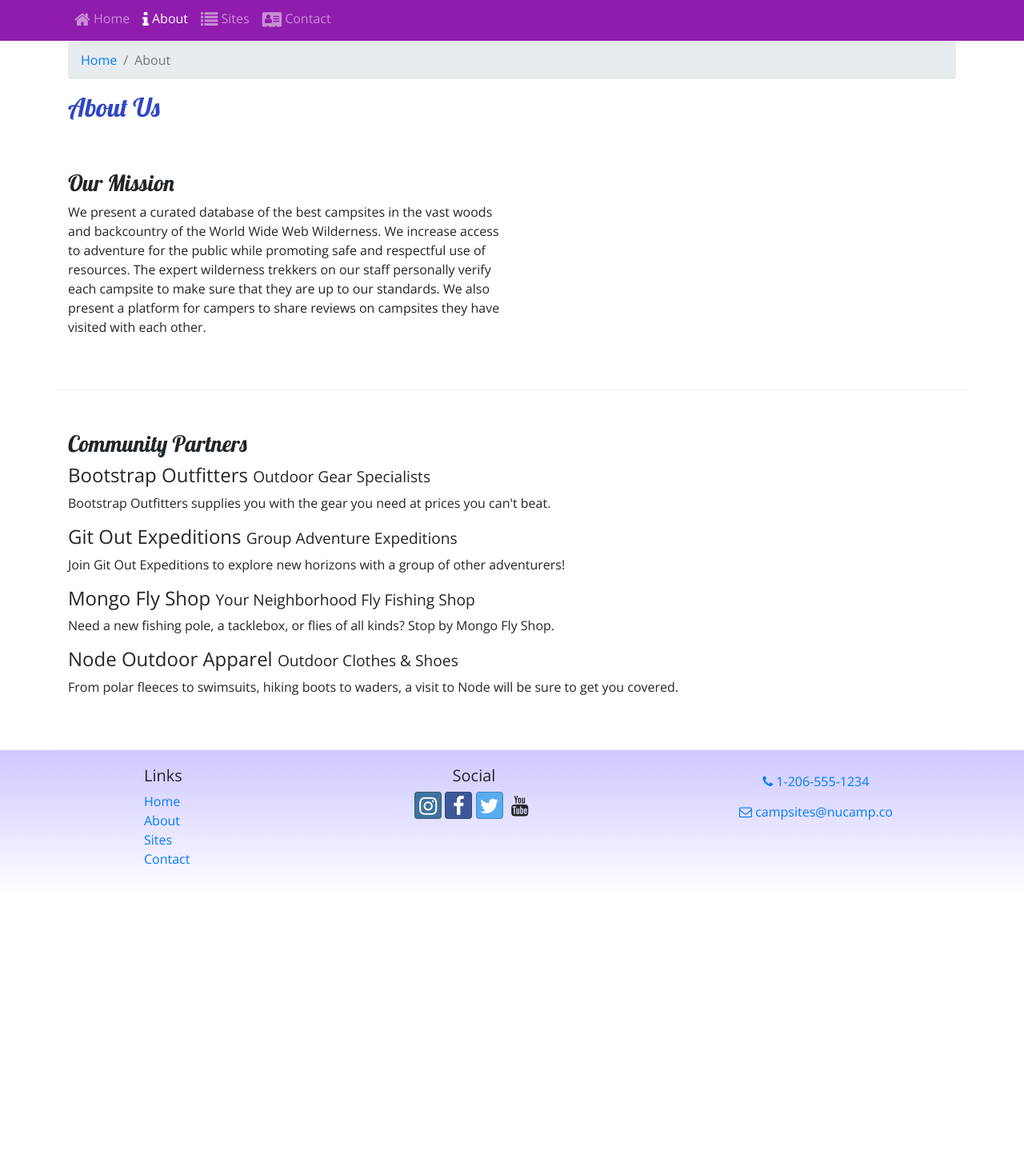
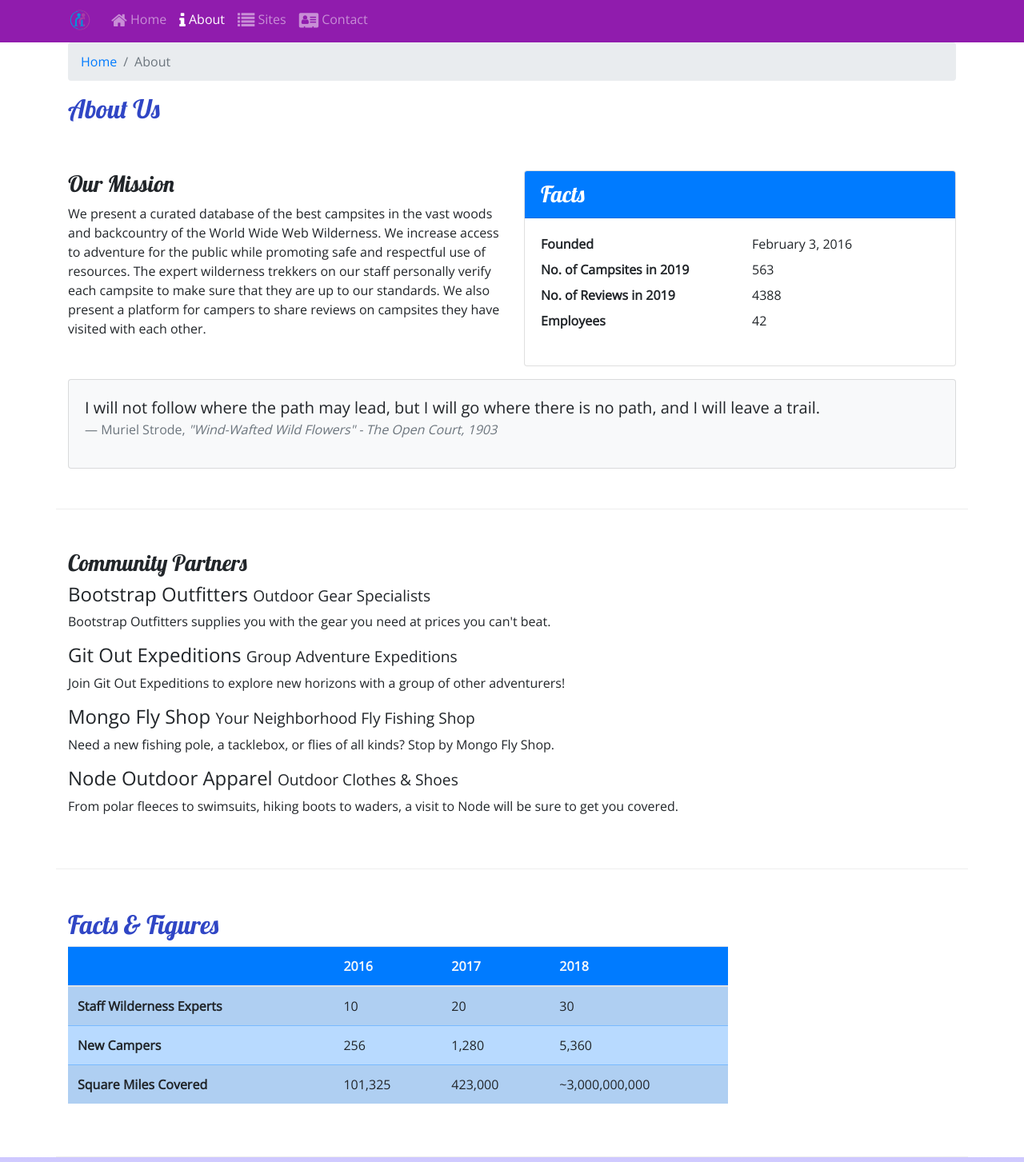
Before and after one commit to nickero/Bootstrap, a website: page aboutus.html in a window 1280 px wide. Shown: the part 167-1620 px from the top of the page at 80% size. Before the commit the page ends 1289 px from the top, so only its background shows below. Drawn offline with nearby package versions, Linux system fonts and the light colour scheme.

Commit message:
Images and Media

```diff
--- a/aboutus.html
+++ b/aboutus.html
@@ -20,6 +20,9 @@
         <header class="jumbotron jumbotron-fluid">
             <div class="container">
                 <div class="row">
+                    <div class="col-4 col-sm-3 col-md-2 align-self-center">
+                    <a href="index.html"><img src="img/logo.png" class="img-fluid"/></a>
+                    </div>
                     <div class="col">
                         <h1>NuCamp</h1>
                         <h2>a better way to camp</h2>
@@ -30,7 +33,8 @@
 
         <nav class="navbar navbar-expand-sm navbar-dark sticky-top">
             <div class="container">
-                <button class="navbar-toggler ml-auto" type="button" data-toggle="collapse" data-target="nucampNavbar">
+                <a class="navbar-brand" href="index.html"><img src="img/logo.png" height="30" width="30" /></a>
+                <button class="navbar-toggler" type="button" data-toggle="collapse" data-target="#nucampNavbar">
                     <span class="navbar-toggler-icon"></span>
                 </button>
                 <div class="collapse navbar-collapse" id="nucampNavbar">
@@ -56,9 +60,38 @@
             </div>
 
             <div class="row row-content">
-                <div class="col-6 ">
+                <div class="col-sm-6 ">
                     <h3>Our Mission</h3>
                     <p>We present a curated database of the best campsites in the vast woods and backcountry of the World Wide Web Wilderness. We increase access to adventure for the public while promoting safe and respectful use of resources. The expert wilderness trekkers on our staff personally verify each campsite to make sure that they are up to our standards. We also present a platform for campers to share reviews on campsites they have visited with each other.</p>
+                </div>
+                <div class="col-sm-6">
+                    <div class="card">
+                        <h3 class="card-header bg-primary text-white">Facts</h3>
+                        <div class="card-body">
+                            <dl class="row">
+                                <dt class="col-6">Founded</dt>
+                                <dd class="col-6">February 3, 2016</dd>
+                                <dt class="col-6">No. of Campsites in 2019</dt>
+                                <dd class="col-6">563</dd>
+                                <dt class="col-6">No. of Reviews in 2019</dt>
+                                <dd class="col-6">4388</dd>
+                                <dt class="col-6">Employees</dt>
+                                <dd class="col-6">42</dd>
+                            </dl>
+                        </div>
+                    </div>
+                </div>
+                <div class="col">
+                    <div class="card bg-light mt-3">
+                        <blockquote class="blockquote card-body">
+                            <p class="mb-0">I will not follow where the path may lead, but I will go where there is no path, and I will leave a trail.</p>
+                            <footer class="blockquote-footer">Muriel Strode,
+                                <cite title="Source Title">"Wind-Wafted Wild Flowers" -
+                                The Open Court, 1903
+                                </cite>
+                            </footer>
+                        </blockquote>
+                    </div>
                 </div>
             </div>
 
@@ -75,9 +108,47 @@
                     <p class="d-none d-sm-block">From polar fleeces to swimsuits, hiking boots to waders, a visit to Node will be sure to get you covered.</p>
                 </div>
             </div>
+
+            <div class="row row-content">
+                <div class="col-sm-9">
+                    <h2>Facts &amp; Figures</h2>
+                    <div class="table-responsive">
+                        <table class="table table-striped">
+                            <thead>
+                                <tr class="bg-primary text-light">
+                                    <th></th>
+                                    <th>2016</th>
+                                    <th>2017</th>
+                                    <th>2018</th>
+                                </tr>
+                            </thead>
+                            <tbody class="table-primary">
+                                <tr>
+                                    <th>Staff Wilderness Experts</th>
+                                    <td>10</td>
+                                    <td>20</td>
+                                    <td>30</td>
+                                </tr>
+                                <tr>
+                                    <th>New Campers</th>
+                                    <td>256</td>
+                                    <td>1,280</td>
+                                    <td>5,360</td>
+                                </tr>
+                                <tr>
+                                    <th>Square Miles Covered</th>
+                                    <td>101,325</td>
+                                    <td>423,000</td>
+                                    <td>~3,000,000,000</td>
+                                </tr>
+                            </tbody>
+                        </table>
+                    </div>
+                </div>
+            </div>
         </div>
 
-        <footer>
+        <footer class="site-footer">
             <div class="container">
                 <div class="row">
                     <div class="col-4 col-sm-2 offset-1">
--- a/css/styles.css
+++ b/css/styles.css
@@ -14,7 +14,7 @@ header h2 {
     color: #CEC8FF;
 }
 
-footer {
+.site-footer {
     background-image: linear-gradient(#CEC8FF, white);
     padding: 20px 0;
 }
```
Also changed, not shown: contactus.html (+6 -2 lines), index.html (+20 -6 lines), img/bootstrap-thumb.png (added), img/breadcrumb-trail-thumb.jpg (added), img/breadcrumb-trail.jpg (added), img/chrome-river-thumb.jpg (added), img/chrome-river.jpg (added), img/logo.png (added), img/react-lake-thumb.jpg (added), img/react-lake.jpg (added).
